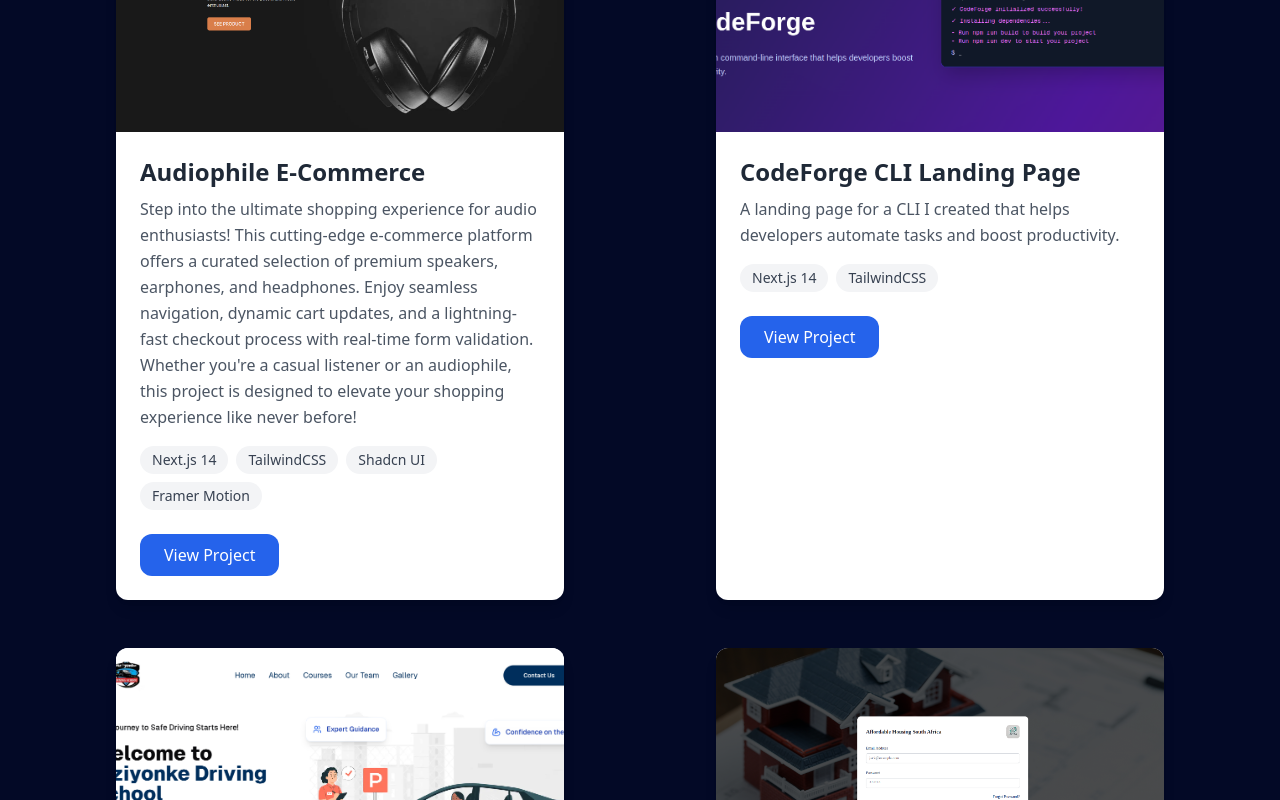
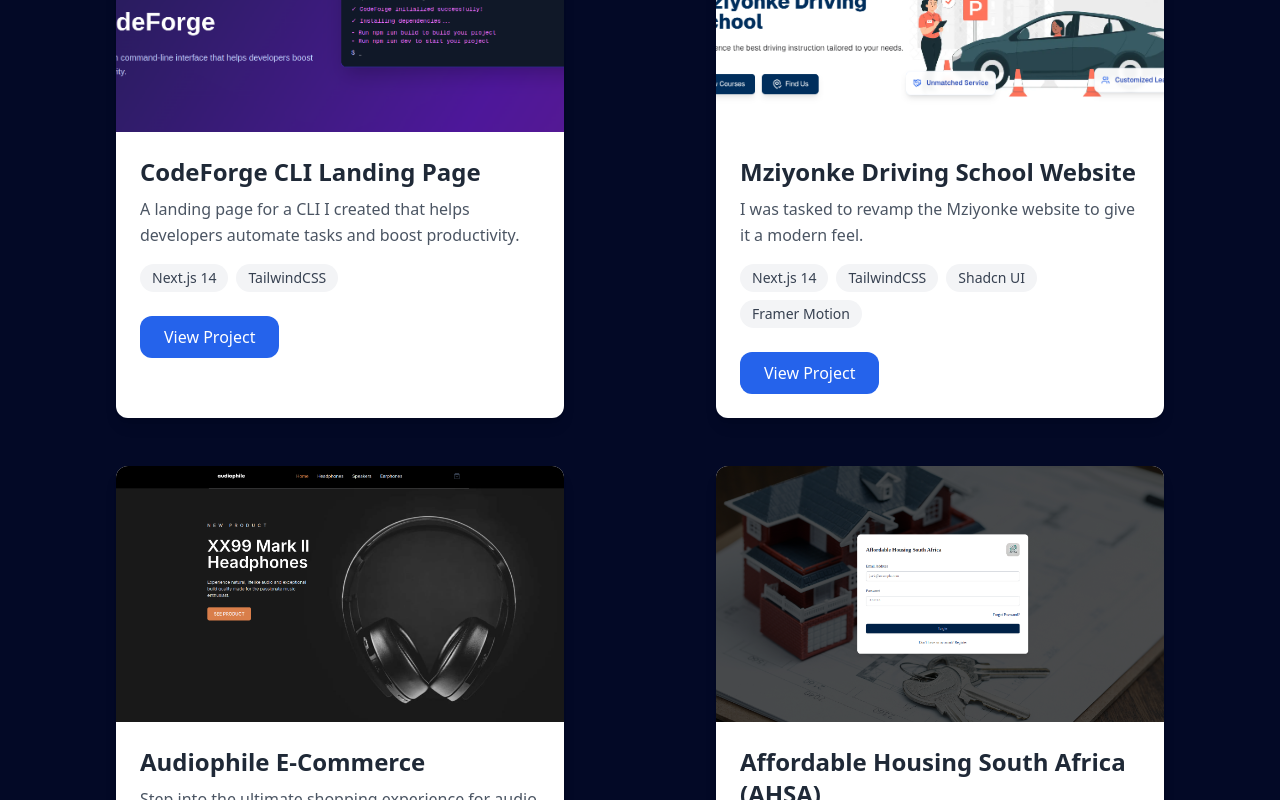
Before and after one commit to Jack-WebDev/next_portfolio, a Next.js app: page / in a window 1280 px wide. Shown: the part 2680-3480 px from the top of the page. Built offline with nearby package versions, Linux system fonts and the light colour scheme.

Commit message:
:lipstick: update layout

```diff
--- a/components/Projects.tsx
+++ b/components/Projects.tsx
@@ -14,13 +14,6 @@
       </h2>
       <div className="grid gap-y-12 sm:gap-y-8 md:gap-8 lg:gap-12 lg:grid-cols-2">
         <ProjectCards
-          img={audiophile}
-          title="Audiophile E-Commerce"
-          description="Step into the ultimate shopping experience for audio enthusiasts! This cutting-edge e-commerce platform offers a curated selection of premium speakers, earphones, and headphones. Enjoy seamless navigation, dynamic cart updates, and a lightning-fast checkout process with real-time form validation. Whether you're a casual listener or an audiophile, this project is designed to elevate your shopping experience like never before!"
-          link="https://audiophile-eta-ten.vercel.app/"
-          tools={["Next.js 14", "TailwindCSS", "Shadcn UI", "Framer Motion"]}
-        />
-        <ProjectCards
           img={cliLanding}
           title="CodeForge CLI Landing Page"
           description="A landing page for a CLI I created that helps developers automate tasks and boost productivity."
@@ -33,6 +26,13 @@
           description="I was tasked to revamp the Mziyonke website to give it a modern feel."
           tools={["Next.js 14", "TailwindCSS", "Shadcn UI", "Framer Motion"]}
           link="https://mziyonke-driving-school.vercel.app/"
+        />
+        <ProjectCards
+          img={audiophile}
+          title="Audiophile E-Commerce"
+          description="Step into the ultimate shopping experience for audio enthusiasts! This cutting-edge e-commerce platform offers a curated selection of premium speakers, earphones, and headphones. Enjoy seamless navigation, dynamic cart updates, and a lightning-fast checkout process with real-time form validation. Whether you're a casual listener or an audiophile, this project is designed to elevate your shopping experience like never before!"
+          link="https://audiophile-eta-ten.vercel.app/"
+          tools={["Next.js 14", "TailwindCSS", "Shadcn UI", "Framer Motion"]}
         />
         <ProjectCards
           img={ahsa}
```
